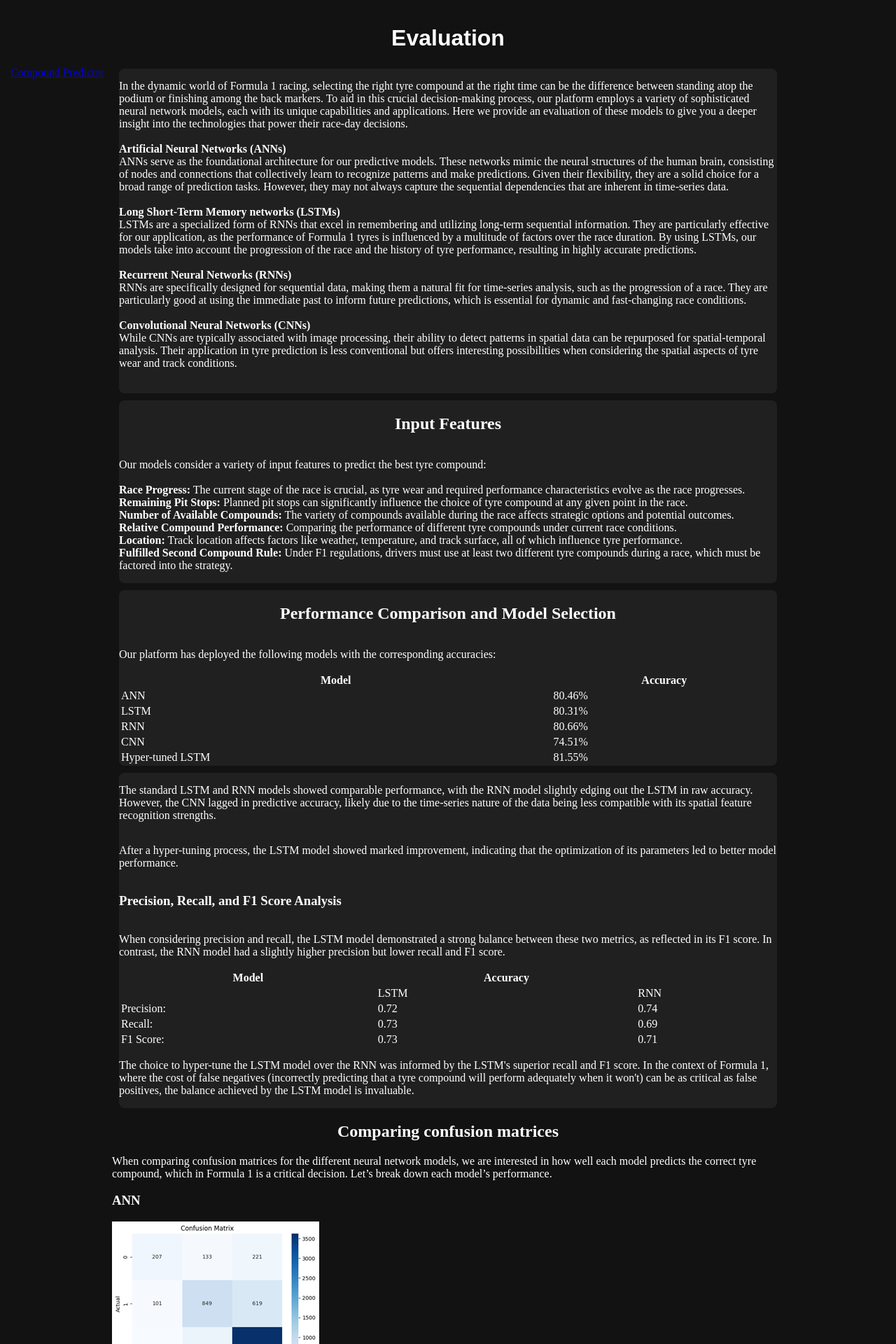
After one commit to anniebradders/fyp, a Django app: page /evaluation/ in a window 1280 px wide. The commit adds this page. Shown: the top 1920 px of the page at 70% size. Run offline with Django 5.2, Linux system fonts and the light colour scheme.

Commit message:
adding evaluation page

```diff
--- a/fyp/fyp.py
+++ b/fyp/fyp.py
@@ -4,6 +4,9 @@ from keras.models import load_model
 from joblib import load
 
 def make_prediction(param1, param2, param3, param4, param5, param6):
+    """Loads chosen model, encodes user input, makes prediction
+    @
+    """
     model_loaded = load_model(param6)
     user_input = convert_input(param1, param2, param3, param4, param5)
     prediction = pred(user_input, model_loaded)
--- a/fyp/urls.py
+++ b/fyp/urls.py
@@ -1,8 +1,9 @@
 from django.urls import path
 from fyp import views
 from .views import prediction_view
+from .views import evaluation
 
 urlpatterns = [
     path("", prediction_view, name='fyp'),
-    #path("", views.fyp, name="fyp"),
+    path('evaluation/', evaluation , name='evaluation'),
 ]
--- a/fyp/views.py
+++ b/fyp/views.py
@@ -27,3 +27,12 @@ def prediction_view(request):
     else:
         form = PredictionForm()
     return render(request, './home.html', {'form': form})
+
+def evaluation(request):
+    if request.method == 'POST':
+        form = PredictionForm(request.POST)
+        if form.is_valid():
+            return render(request, './evaluation.html', {'form': form})
+    else:
+        form = PredictionForm()
+    return render(request, './evaluation.html', {'form': form})
--- a/static/fyp/style.css
+++ b/static/fyp/style.css
@@ -13,6 +13,11 @@ body { padding: 2rem; background-color: #f0f0f0; }
 .container-fluid {width:100%;margin-right:auto;margin-left:auto;padding-right:var(--spacing);padding-left:var(--spacing)}
 
 h1 {
+    color: #ffffff;
+    text-align: center;
+}
+
+h2 {
     color: #ffffff;
     text-align: center;
 }
--- /dev/null
+++ b/templates/evaluation.html
@@ -0,0 +1,180 @@
+<!DOCTYPE html>
+<html lang="en">
+<head>
+    <meta charset="UTF-8">
+    <meta name="viewport" content="width=device-width, initial-scale=1.0">
+    <title>F1 Tyre Compound Prediction</title>
+    {% load static %}
+    <link rel="stylesheet" href="{% static 'fyp/style.css' %}"> <!-- Link to CSS file -->
+</head>
+<body class="dark-theme">
+    <div class="title-class">
+        <h1 class="orbitron-heading">Evaluation</h1>
+        <a href="{% url 'fyp' %}">Compound Predictor</a>
+    </div>
+    <div class="container">
+        <form method="post" class="prediction-form">
+            <p>In the dynamic world of Formula 1 racing, selecting the right tyre compound at the right time can be the difference between standing atop the podium or finishing among the back markers. To aid in this crucial decision-making process, our platform employs a variety of sophisticated neural network models, each with its unique capabilities and applications. Here we provide an evaluation of these models to give you a deeper insight into the technologies that power their race-day decisions.
+                <br><br>
+                <b>Artificial Neural Networks (ANNs)</b>
+                <br>
+                ANNs serve as the foundational architecture for our predictive models. These networks mimic the neural structures of the human brain, consisting of nodes and connections that collectively learn to recognize patterns and make predictions. Given their flexibility, they are a solid choice for a broad range of prediction tasks. However, they may not always capture the sequential dependencies that are inherent in time-series data.
+                <br><br>
+                <b>Long Short-Term Memory networks (LSTMs)</b>
+                <br>
+                LSTMs are a specialized form of RNNs that excel in remembering and utilizing long-term sequential information. They are particularly effective for our application, as the performance of Formula 1 tyres is influenced by a multitude of factors over the race duration. By using LSTMs, our models take into account the progression of the race and the history of tyre performance, resulting in highly accurate predictions.
+                <br><br>
+                <b>Recurrent Neural Networks (RNNs)</b>
+                <br>
+                RNNs are specifically designed for sequential data, making them a natural fit for time-series analysis, such as the progression of a race. They are particularly good at using the immediate past to inform future predictions, which is essential for dynamic and fast-changing race conditions.
+                <br><br>
+                <b>Convolutional Neural Networks (CNNs)</b>
+                <br>
+                While CNNs are typically associated with image processing, their ability to detect patterns in spatial data can be repurposed for spatial-temporal analysis. Their application in tyre prediction is less conventional but offers interesting possibilities when considering the spatial aspects of tyre wear and track conditions.
+            </p>
+            <br>
+        </form>
+        <form method="post" class="prediction-form">
+            <h2>Input Features</h2>
+            <p>
+                Our models consider a variety of input features to predict the best tyre compound:
+                <br><br>
+                <b>Race Progress:</b> The current stage of the race is crucial, as tyre wear and required performance characteristics evolve as the race progresses.
+                <br>
+                <b>Remaining Pit Stops:</b> Planned pit stops can significantly influence the choice of tyre compound at any given point in the race.
+                <br>
+                <b>Number of Available Compounds:</b> The variety of compounds available during the race affects strategic options and potential outcomes.
+                <br>
+                <b>Relative Compound Performance:</b> Comparing the performance of different tyre compounds under current race conditions.
+                <br>
+                <b>Location:</b> Track location affects factors like weather, temperature, and track surface, all of which influence tyre performance.
+                <br>
+                <b>Fulfilled Second Compound Rule:</b> Under F1 regulations, drivers must use at least two different tyre compounds during a race, which must be factored into the strategy.
+            </p>
+        </form>
+        <form method="post" class="prediction-form">
+            <h2>Performance Comparison and Model Selection</h2>
+            <p>Our platform has deployed the following models with the corresponding accuracies:</p>
+            <table>
+                <thead>
+                    <tr>
+                        <th>Model</th>
+                        <th>Accuracy</th>
+                    </tr>
+                </thead>
+                <tbody>
+                    <tr>
+                        <td>ANN</td>
+                        <td>80.46%</td>
+                    </tr>
+                    <tr>
+                        <td>LSTM</td>
+                        <td>80.31%</td>
+                    </tr>
+                    <tr>
+                        <td>RNN</td>
+                        <td>80.66%</td>
+                    </tr>
+                    <tr>
+                        <td>CNN</td>
+                        <td>74.51%</td>
+                    </tr>
+                    <tr>
+                        <td>Hyper-tuned LSTM</td>
+                        <td>81.55%</td>
+                    </tr>
+                </tbody>
+            </table>
+        </form>
+        <form method="post" class="prediction-form">
+            <p>The standard LSTM and RNN models showed comparable performance, with the RNN model slightly edging out the LSTM in raw accuracy. However, the CNN lagged in predictive accuracy, likely due to the time-series nature of the data being less compatible with its spatial feature recognition strengths.</p>
+            <p>After a hyper-tuning process, the LSTM model showed marked improvement, indicating that the optimization of its parameters led to better model performance.</p>
+            <h3>Precision, Recall, and F1 Score Analysis</h3>
+            <p>When considering precision and recall, the LSTM model demonstrated a strong balance between these two metrics, as reflected in its F1 score. In contrast, the RNN model had a slightly higher precision but lower recall and F1 score.</p>
+            <table>
+                <thead>
+                    <tr>
+                        <th>Model</th>
+                        <th>Accuracy</th>
+                    </tr>
+                </thead>
+                <tbody>
+                    <tr>
+                        <td></td>
+                        <td>LSTM</td>
+                        <td>RNN</td>
+                    </tr>
+                    <tr>
+                        <td>Precision:</td>
+                        <td>0.72</td>
+                        <td>0.74</td>
+                    </tr>
+                    <tr>
+                        <td>Recall:</td>
+                        <td>0.73</td>
+                        <td>0.69</td>
+                    </tr>
+                    <tr>
+                        <td>F1 Score:</td>
+                        <td>0.73</td>
+                        <td>0.71</td>
+                    </tr>
+                </tbody>
+            </table>
+            <p>The choice to hyper-tune the LSTM model over the RNN was informed by the LSTM's superior recall and F1 score. In the context of Formula 1, where the cost of false negatives (incorrectly predicting that a tyre compound will perform adequately when it won't) can be as critical as false positives, the balance achieved by the LSTM model is invaluable.</p>
+        </form>
+        <form>
+            <h2>Comparing confusion matrices</h2>
+            <p>When comparing confusion matrices for the different neural network models, we are interested in how well each model predicts the correct tyre compound, which in Formula 1 is a critical decision. Let’s break down each model’s performance.</p>
+            <h3>ANN</h3>
+            <img src="{% static 'fyp/ANN.png' %}" alt="ANN Confusion Matrix" class="confusion">
+            <p>True positives for compounds: Hard (207), Medium (849), Soft (3624)
+            <br>The model is most accurate for soft tyres, which is beneficial as this compound is often used in the most aggressive racing strategies.
+            <br>However, the number of false negatives for hard (221) and medium (619) compounds is relatively high, which could lead to suboptimal tyre strategies.
+            </p>
+
+            <h3>LSTM</h3>
+            <img src="{% static 'fyp/LSTM.png' %}" alt="LSTM Confusion Matrix" class="confusion">
+            <p>True positives for compounds: Hard (300), Medium (983), Soft (3635)
+            <br>This model shows an improved prediction for medium compounds compared to the ANN, which can be crucial for race segments where tyre durability and performance are balanced.
+            <br>A lower number of false negatives for hard and medium compounds indicates better overall performance than the ANN.
+            </p>
+
+            <h3>RNN</h3>
+            <img src="{% static 'fyp/RNN.png' %}" alt="RNN Confusion Matrix" class="confusion">
+            <p>True positives for compounds: Hard (318), Medium (984), Soft (3611)
+            <br>The RNN model provides the highest number of true positives for hard compounds among all models, potentially offering the best strategy for tyre conservation.
+            <br>A balanced performance across all compounds, with slightly fewer true positives for soft compounds.
+            </p>
+
+            <h3>CNN</h3>
+            <img src="{% static 'fyp/CNN.png' %}" alt="CNN Confusion Matrix" class="confusion">
+            <p>True positives for compounds: Hard (88), Medium (835), Soft (3647)
+            <br>The model performs poorly for hard tyres, which may be problematic in conditions where hard compounds are advantageous.
+            <br>Despite the high number of true positives for soft compounds, the higher false negatives for hard and medium tyres could lead to less reliable strategies.
+            </p>
+
+            <h3>LSTM Hyper-tuned</h3>
+            <img src="{% static 'fyp/LSTM_hyper.png' %}" alt="LSTM Hyper-tuned Matrix" class="confusion">
+            <p>True positives for compounds: Hard (329), Medium (998), Soft (3638)
+            <br>This model achieves the highest true positives for hard and medium compounds, suggesting an excellent understanding of when these compounds should be selected.
+            <br>The hyper-tuned LSTM has fewer false positives and false negatives for hard and medium compounds, indicating a more precise and reliable prediction.
+            </p>
+        </form>
+        <form class="prediction-form">
+            <h2>Model Comparsion</h2>
+            <p>Upon comparing the confusion matrices, we observe that:
+            <br><br>The hyper-tuned LSTM model outperforms the other models in terms of true positives for hard and medium compounds, and it is on par for soft compounds. This model also shows fewer false negatives for hard and medium compounds, suggesting it is the best at not missing opportunities to use these compounds effectively.
+            <br><br>The RNN model shows the next best performance for hard compounds, which could make it useful in situations where hard tyres are the optimal choice.
+            <br><br>The CNN seems to underperform for hard and medium compounds. Its structure may not capture the sequential time-dependent patterns as effectively as LSTMs and RNNs, which is essential for predicting tyre performance over a race.
+            <br><br>The standard LSTM model demonstrates a reliable performance across all tyre types, but its predictions for hard tyres are not as good as those of the hyper-tuned version.
+            <br><br>The ANN model, while quite accurate for soft compounds, is less reliable for hard and medium compounds. It lacks the sequential processing advantage that LSTMs and RNNs have, which is likely why it falls short.
+            <br><br>In conclusion, the hyper-tuned LSTM model offers the most reliable predictions across all tyre compounds. It has a balanced distribution of predictions, with fewer errors in both false positives and false negatives for hard and medium compounds, which can have a significant impact on race strategy. The LSTM’s ability to remember and leverage long-term dependencies in the data likely contributes to its superior performance.
+            </p>
+        </form>
+        <form class="prediction-form">
+            <p>Our commitment to delivering the most accurate predictions for tyre compound selection in Formula 1 racing drives our continual evaluation and optimization of neural network models. The hyper-tuned LSTM model stands out as the most suitable choice for this application, offering a robust balance of precision and recall. We invite our users to leverage these insights in their race-day strategies for a competitive edge.</p>
+        </form>
+    </div>
+</body>
+</html>
--- a/templates/home.html
+++ b/templates/home.html
@@ -13,6 +13,7 @@
 <body class="dark-theme">
     <div class="title-class">
         <h1 class="orbitron-heading">F1 Compound Predictor</h1>
+        <a href="{% url 'evaluation' %}">Evaluation</a>
     </div>
     <main class="container">
         <div class="grid">
```
Also changed, not shown: fyp/forms.py (+0 -9 lines), templates/my_template.html (deleted, +0 -77 lines), static/fyp/ANN.png (added), static/fyp/CNN.png (added), static/fyp/LSTM.png (added), static/fyp/LSTM_hyper.png (added), static/fyp/RNN.png (added), 6 other files.
